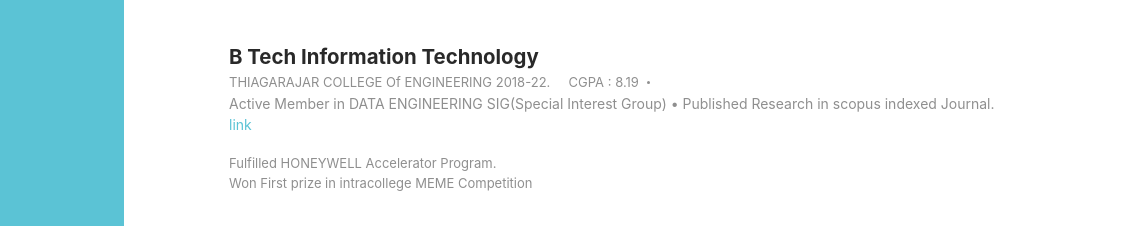
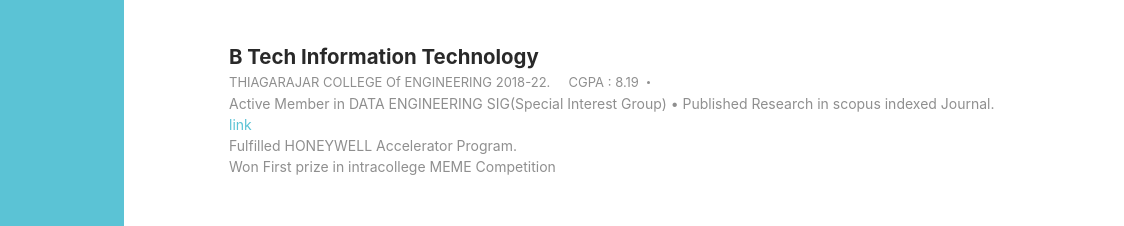
Before and after one commit to Niwinp/personal, a plain HTML site: page index.html in a window 1280 px wide. Shown: the part 352-578 px from the top of the page, 156-1280 px from the left. Drawn offline with Linux system fonts and the light colour scheme.

Commit message:
index add 3

```diff
--- a/index.html
+++ b/index.html
@@ -109,9 +109,11 @@
                     <div class="media-body">
                         <h3 class="title mb-1">B Tech Information Technology</h3>
                         <div class="meta mb-1"><span class="date">THIAGARAJAR COLLEGE Of ENGINEERING 2018-22. &nbsp&nbsp&nbsp CGPA : 8.19</span>
-                        <div class="intro">Active Member in DATA ENGINEERING SIG(Special Interest Group) &#8226 Published Research in scopus indexed Journal. <a target="_blank" href="https://www.igi-global.com/article/ensemble-feature-selection-for-the-recognition-of-human-activities-and-postural-transitions-on-smartphones/284873">link</a>  </div>
+                        <div class="intro">Active Member in DATA ENGINEERING SIG(Special Interest Group) &#8226 Published Research in scopus indexed Journal. <a target="_blank" href="https://www.igi-global.com/article/ensemble-feature-selection-for-the-recognition-of-human-activities-and-postural-transitions-on-smartphones/284873">link</a>
                         <br> Fulfilled HONEYWELL Accelerator Program.
                         <br> Won First prize in intracollege MEME Competition
+
+                    </div>
                         <!-- <a class="more-link" href="blog-post.html">Read more &rarr;</a> -->
                     </div><!--//media-body-->
                 </div><!--//media-->
```
